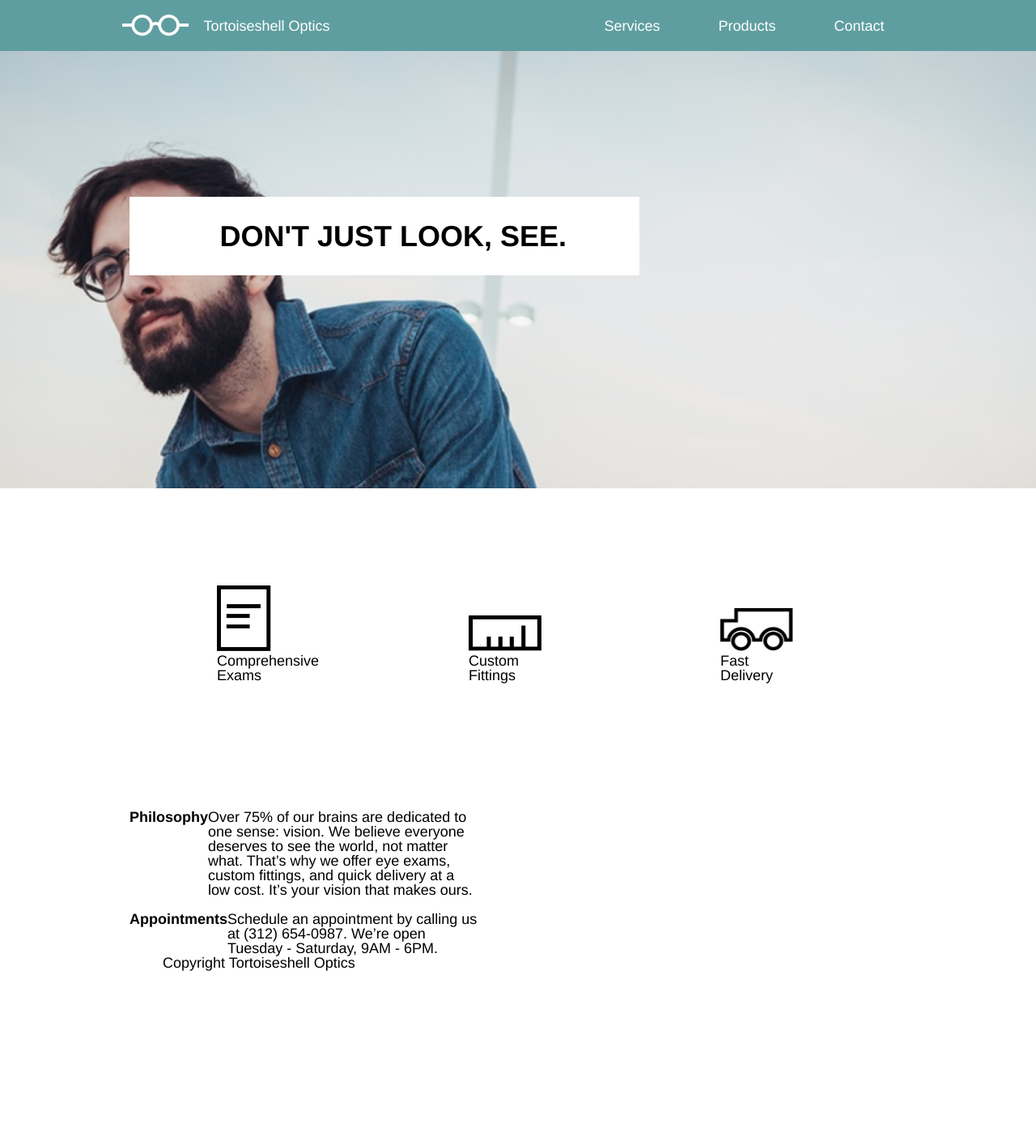
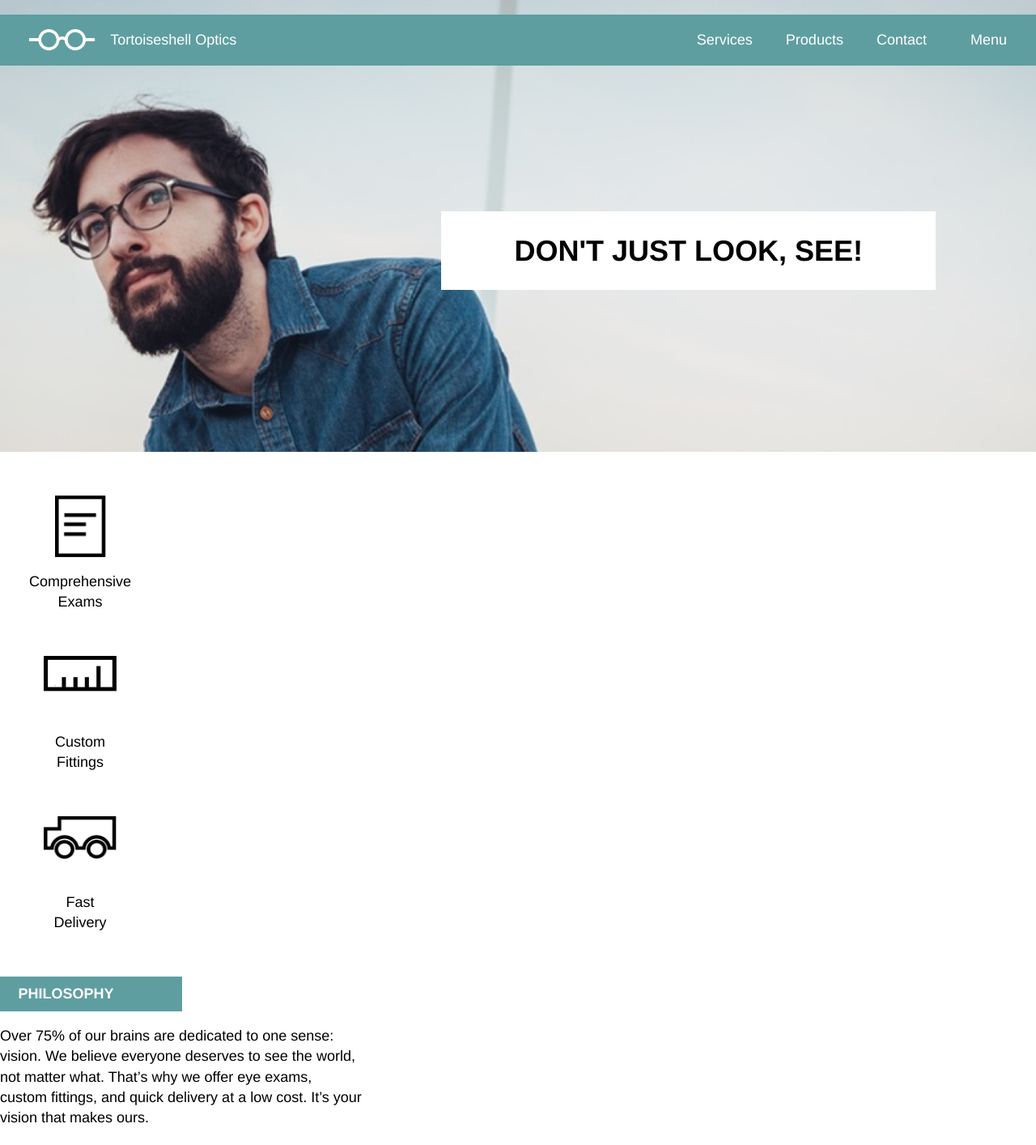
Before and after one commit to alanrobert/tortoiseshell-optics, a plain HTML site: page index.html in a window 1280 px wide. Shown: the top 1414 px of the page at 81% size. Before the commit the page ends 1199 px from the top, so only its background shows below. Drawn offline with Linux system fonts and the light colour scheme; files whose address does not match are found by name.

Commit message:
still bugs to fix however much better when viewing on mobile devices

```diff
--- a/index.html
+++ b/index.html
@@ -1,4 +1,4 @@
-<!DOCTYPE html>
+ <!DOCTYPE html>
 <html lang="en" dir="ltr">
   <head>
     <link rel="stylesheet" href="./resources/reset.css" type="text/css">
@@ -7,90 +7,82 @@
     <title>Tortoiseshell Optics</title>
   </head>
   <body>
+    <!-- HEader -->
 
-    <div class="container">
+    <header>
+      <nav class "container">
+        <div>
+          <img src="/Users/alanyoung/Documents/tortoiseshell-optics/resources/images/logo-white.png" alt=""/>
+          <span>Tortoiseshell Optics</span>
+        </div>
+        <div class="menu">
+          <ul>
+            <li>Services</li>
+            <li>Products</li>
+            <li>Contact</li>
+          </ul>
+          <ul class="trucated-menu">
+            <li>Menu</li>
+          </ul>
+        </div>
+      </nav>
+      <div class="flex container">
+        <div class="main banner">
+          <h1>DON'T JUST LOOK, SEE!</h1>
+        </div>
+      </div>
+    </header>
 
-    </div>
+    <!-- Supporting Section -->
 
-  <!-- Nav Bar -->
+    <section class"supporting">
 
-  <div class="company">
-    <div class="container">
-      <img src="./resources/images/logo-white.png" alt="">
-      <span>Tortoiseshell Optics</span>
-    </div>
-    <nav class="container">
-
-      <span> <a href="#">Services</a> </span>
-      <span> <a href="#">Products</a> </span>
-      <span> <a href="#">Contact</a> </span>
-
-    </nav>
-  </div>
-
-  <!--- Main Banner -->
-
-  <div class="main-banner"> <!-- try swapping container and banner around to solve positioning problem -->
-    <div class="container">
-      <div class="headline">
-      <h1>DON'T JUST LOOK, SEE.</h1>
-      </div>
-    </div>
-  </div>
-
-  <!--- Products and Services -->
-
-  <div class="products">
-    <div class="container">
-
-      <div class="product exams">
-        <div class="product-image"><img src="./resources/images/paper-icon.png" alt="">
-          <span class="description">Comprehensive Exams</span>
+      <!-- Service -->
+      <div class="service">
+        <img src="/Users/alanyoung/Documents/tortoiseshell-optics/resources/images/paper-icon.png" class="paper-icon" alt="">
+        <div>Comprehensive Exams
         </div>
       </div>
 
-      <div class="product fittings">
-        <div class="product-image"><img src="./resources/images/ruler-icon.png" alt="">
-          <span class="description">Custom Fittings</span>
+      <div class="service">
+        <img src="/Users/alanyoung/Documents/tortoiseshell-optics/resources/images/ruler-icon.png" class="ruler-icon" alt="">
+        <div>Custom Fittings
         </div>
       </div>
 
-      <div class="product delivery">
-        <div class="product-image"><img src="./resources/images/truck-icon.png" alt="">
-          <span class="description">Fast Delivery</span>
+      <div class="service">
+        <img src="/Users/alanyoung/Documents/tortoiseshell-optics/resources/images/truck-icon.png" class="truck-icon" alt="">
+        <div>Fast Delivery
         </div>
       </div>
+    </section>
 
-    </div>
-  </div>
+    <section class"supporting container">
 
+      <div class="info">
+        <div class="title">
+          PHILOSOPHY
+          </div>
+          <p>
+          Over 75% of our brains are dedicated to one sense: vision. We believe everyone deserves to see the world, not matter what. That’s why we offer eye exams, custom fittings, and quick delivery at a low cost. It’s your vision that makes ours.
+          </p>
 
+      </div>
 
-  <div class="business-info">
-    <div class="container">
+      <div class="info">
+        <div class="title">
+          APPOINTMENTS
+          </div>
+          <p>
+          Schedule an appointment by calling us at (312) 654-0987. We’re open Tuesday - Saturday, 9AM - 6PM.
+          </p>
+      </div>
+    </section>
 
-    <div class="info philosophy">
-      <span class="title">Philosophy</span>
-      <p class="narrative">Over 75% of our brains are dedicated to one sense: vision. We believe everyone deserves to see the world, not matter what. That’s why we offer eye exams, custom fittings, and quick delivery at a low cost. It’s your vision that makes ours.</p>
-    </div>
-
-    <div class="info appointments">
-      <span class="title">Appointments</span>
-      <p class="narrative">Schedule an appointment by calling us at (312) 654-0987. We’re open Tuesday - Saturday, 9AM - 6PM.</p>
-    </div>
-
-    </div>
-    </div>
-
-
-  <!--- Footer --->
-
-  <footer>
-    <div class="footer container">
-      <img src="./images/logo-black.png" alt="">
-      <span>Copyright Tortoiseshell Optics</span>
-    </div>
-  </footer>
-
-  </body>
-  </html>
+    <!-- Footer -->
+    <footer class"container">
+      <img src="/Users/alanyoung/Documents/tortoiseshell-optics/resources/images/logo-black.png" alt="">
+      <div>Copyright Tortoiseshell Optics</div>
+    </footer>
+</body>
+</html>
--- a/resources/style.css
+++ b/resources/style.css
@@ -1,127 +1,245 @@
 /* Universal Styles */
 
 html {
+  font-family: "Helvetica", sans-serif;
   font-size: 18px;
-  line-height: 1.4;
+  background-color: white;
 }
 
 body {
-  font-family: "Helvetica", sans-serif;
+  line-height: 1.4rem;
 }
 
 .container {
   max-width: 960px;
   margin: 0 auto;
-  padding: 0 2rem;
+}
+
+.flex {
+  display: flex;
+}
+
+/* Header */
+
+header {
+  background: url("/Users/alanyoung/Documents/tortoiseshell-optics/resources/images/glasses-bg.png");
+  background-repeat: no-repeat;
+  background-position: center;
+  background-size: cover;
+  padding-top: 1rem;
+  height: 30rem;
 }
 
 h1 {
+  font-size: 2rem;
   font-weight: bold;
+  line-height: 1.2;
 }
 
-a {
-  text-decoration: none;
+nav {
+  padding: 1rem 0;
+  background-color: cadetblue;
   color: white;
-  font-family: "Helvetica", sans-serif;
+  display: flex;
+  align-items: center;
+  justify-content: space-between;
 }
 
-/* Nav Bar */
-
-.company {
+nav div {
   display: flex;
   align-items: center;
-  background-color: cadetblue;
-  color: white;
+}
+
+nav img {
+  height: 1.5rem;
+  margin-left: 2rem;
+  margin-right: 1rem;
+}
+
+ul {
+  margin-right: 1rem;
+}
+
+ul li {
+  display: inline;
+  padding: 1rem 1rem;
+}
+
+.truncated-menu {
+  display: none;
+}
+
+@media only screen and (max-width: 640px) {
+  .menu ul {
+    display: none;
+  }
+
+  .menu ul.truncated-menu {
+    display: block;
+  }
+
+  header div span {
+    display: none;
+  }
+
+  header {
+    background-position: 20%;
+    height: 17rem;
+  }
+
+  .main.banner {
+    padding: 0 1rem;
+    margin: 9rem auto 0 auto;
+    width: 100%;
+    text-align: center;
+  }
+
+  .main.banner h1 {
+    font-size: 1rem;
+  }
 
 }
 
-.company .container {
-  display: flex;
-  justify-content: center;
-  align-items: center;
-  padding: 1rem 0 1rem 0;
-
+.main.banner {
+  background-color: white;
+  padding: 1.5rem 5rem;
+  display: inline-block;
+  margin-top: 10rem;
+  margin-right: -2rem;
+  line-height: 1.2rem;
 }
 
-.company img {
-  height: 1.5rem;
-  padding-right: 1rem;
-}
-
-nav span {
-  display: flex;
-  padding: 0 2rem;
-}
-
-/* Main Banner */
-
-.main-banner {
-  background-image: url("../resources/images/glasses-bg.png");
-  background-position: center;
-  background-repeat: no-repeat;
-  background-size: cover;
-  height: 30rem;
-}
-
-.main-banner .headline {
-  display: flex;
+header .flex {
   justify-content: flex-end;
 }
 
-.headline {
+@media ony screen and (max-width: 1024px) {
+  header {
+    padding-top: 0;
+    height: 22rem;
+  }
 
-  font-size: 2rem;
-  background-color: white;
-  color: black;
-  line-height: 1.2;
-  padding: 1.5rem 5rem;
-  width: 25rem;
-  position: relative;
-  top: 10rem;
+  nav.container {
+    max-width: 100%;
+  }
+
+  .main.banner {
+    padding: 0.75rem 4rem;
+    margin-top: 5rem;
+    margin-right: 2rem;
+  }
+
+  .main.banner h1 {
+    font-size: 1.33rem;
+  }
 }
 
-/* Products and Business */
 
-.product {
-  height: 8rem;
-  width: 5rem;
-  padding: 3rem 6rem;
-  margin: 3rem 0;
-  display: inline-flex;
-  align-items: center;
+/* Supporting */
 
+.supporting {
+  display: flex;
+  justify-content: center;
 }
 
-.product-image img {
-  max-width: 5rem;
-  max-height: 4.5rem;
+@media only screen and (max-width: 640px) {
+  .supporting {
+    flex-direction: column;
+    align-items: center;
+    justify-content: flex-start;
+    margin-top: 3rem;
+  }
 }
 
-/* Business Info */
+/* Service */
 
+.service {
+  display: flex;
+  flex-direction: column;
+  justify-content: space-between;
+  align-items: center;
+  text-align: center;
+  margin: 3rem;
+  width: 5rem;
+  height: 8rem;
+}
 
-.info  {
-  width: 45%;
-  padding: 1rem 5% 0 0;
-  display: inline-flex;
+.service img {
+  width: 5rem;
+  margin-bottom: 1rem;
+}
 
+.service img.paper-icon {
+  width: 3.5rem
+}
+
+@media only screen and (max-width: 640px) {
+  .service {
+    height: auto;
+    margin: .77rem;
+    font-size: .77rem;
+  }
+}
+
+/* Info */
+
+.info {
+  width: 35%;
+  margin-right: 5%;
+  margin-bottom: 4rem;
+}
+
+.info p {
+  padding: 1rem 0;
 }
 
 .title {
+  max-width: 10rem;
+  padding: 0.5rem 1.25rem;
+  background-color: cadetblue;
   font-weight: bold;
-  font-size: 1rem;
-  border-style: solid;
-  border-radius: 3rem;
-  border-color: cadetblue;
+  color: white;
+}
+
+@media only screen and (max-width: 640px) {
+  .info {
+    width: auto;
+  }
+
+  .info .title {
+    width: 100%;
+    max-width: 100%;
+    text-align: center;
+  }
+
+  .info p {
+    padding: 1rem;
+    font-size: .77rem;
+  }
 }
 
 /* Footer */
 
-.footer .container {
-  padding: 4rem;
+footer {
+  background-color: azure;
+  padding: 4rem 2rem;
+  display: flex;
+  align-items: center;
 }
 
-footer {
-  padding-left: 4rem;
-  border-top: 4px;
+footer img {
+  background-color:
+  height: 1.5rem;
+  margin-left: 2rem;
+  margin-right: 1rem;
 }
+
+@media only screen and (max-width: 640px) {
+  footer {
+    justify-content: center;
+  }
+
+  footer div {
+    display: none;
+  }
+}
```
Also changed, not shown: resources/images/paper-icon0.png (added).
